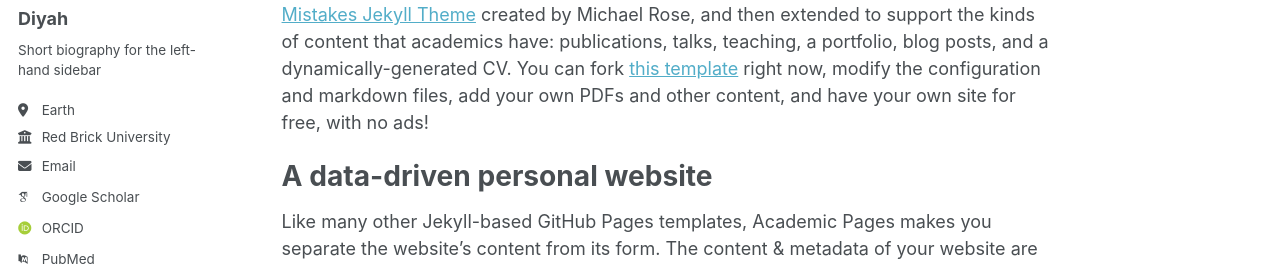
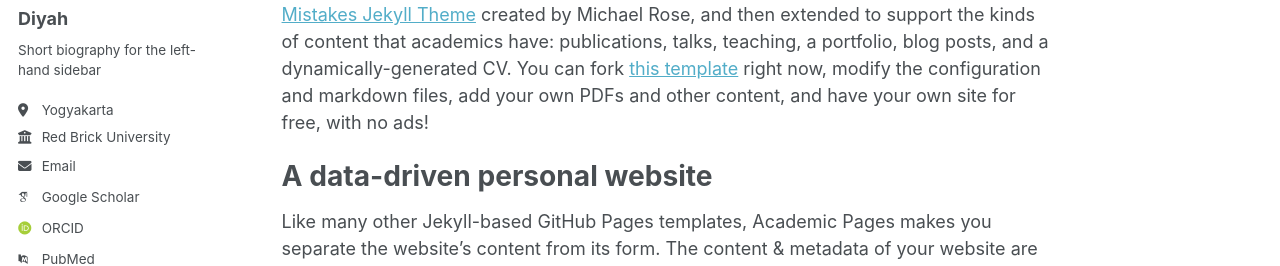
Before and after one commit to Maftuhatus-dyh/Diyah, a Jekyll site: the page built from _pages/about.md, in a window 1280 px wide. Shown: the part 276-542 px from the top of the page. Built offline with Jekyll 4.4.1, drawn with Linux system fonts in a browser that asks for light colours; some web fonts are replaced.

Commit message:
Update _config.yml

```diff
--- a/_config.yml
+++ b/_config.yml
@@ -26,7 +26,7 @@ author:
   name             : "Diyah"
   pronouns         : # example: "she/her"
   bio              : "Short biography for the left-hand sidebar"
-  location         : "Earth"
+  location         : "Yogyakarta"
   employer         : "Red Brick University"
   uri              : # URL
   email            : "none@example.org"
```
